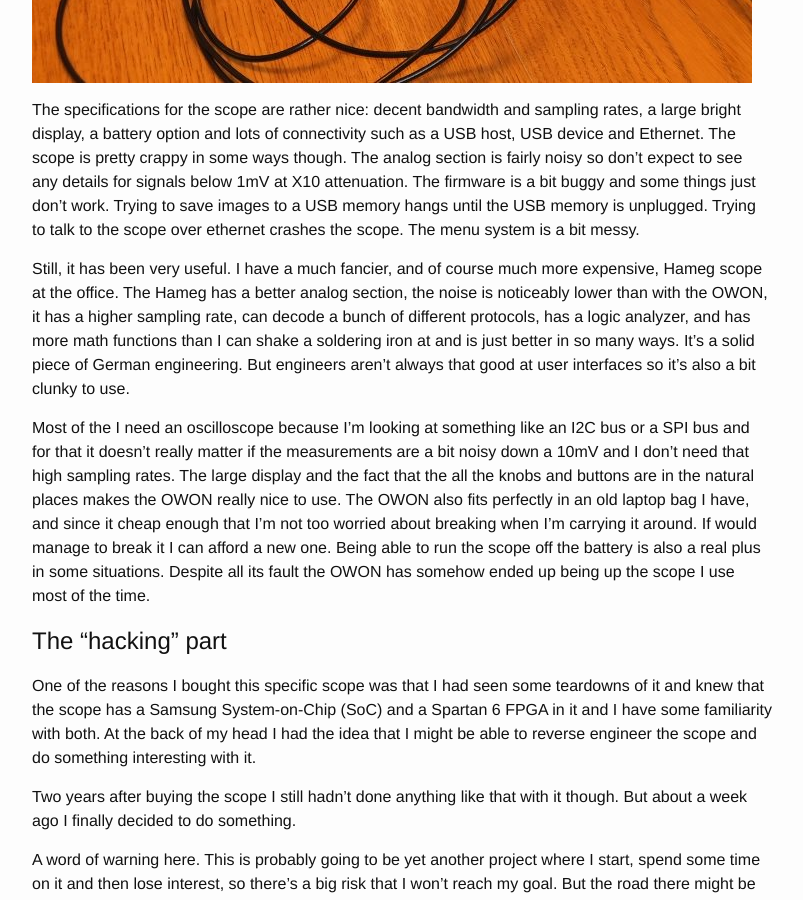
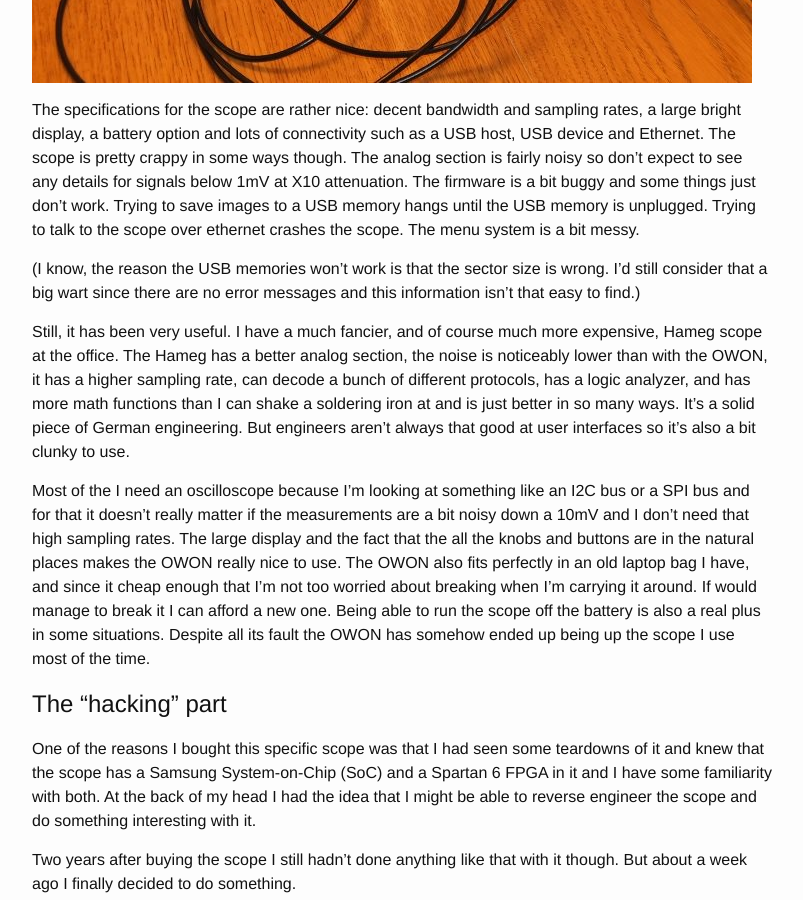
Before and after one commit to wingel/wingel.github.io, a Jekyll site: the page built from _posts/2016-05-01-sds7102-hacking.md, in a window 1280 px wide and 900 px high, scrolled down 696 px. Shown: the whole window, without its empty margins (238-1041 px from the left). Built offline with Jekyll 4.4.1, drawn with Linux system fonts in a browser that asks for light colours.

Commit message:
Note about sector size

```diff
--- a/_posts/2016-05-01-sds7102-hacking.md
+++ b/_posts/2016-05-01-sds7102-hacking.md
@@ -20,6 +20,10 @@ attenuation.  The firmware is a bit buggy and some things just don't
 work.  Trying to save images to a USB memory hangs until the USB
 memory is unplugged.  Trying to talk to the scope over ethernet
 crashes the scope.  The menu system is a bit messy.
+
+(I know, the reason the USB memories won't work is that the sector
+size is wrong.  I'd still consider that a big wart since there are no
+error messages and this information isn't that easy to find.)
 
 Still, it has been very useful.  I have a much fancier, and of course
 much more expensive, Hameg scope at the office.  The Hameg has a
```
